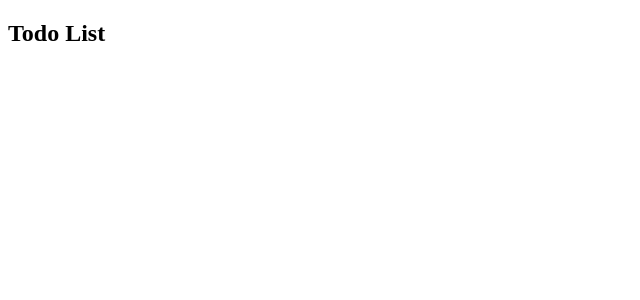
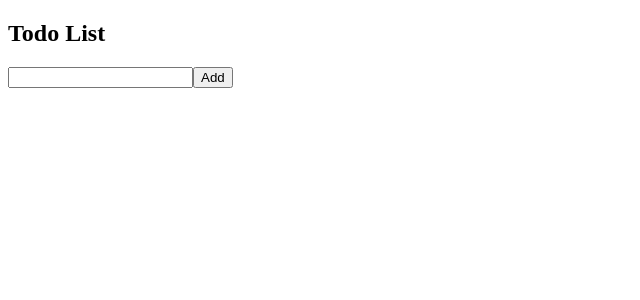
Before and after one commit to xiaojinlove/mern-todolist, a React (Vite) app in the folder todolist/: page / in a window 1280 px wide. Shown: the top 300 px of the page, without its empty margins (0-640 px from the left). Built offline with nearby package versions, Linux system fonts and the light colour scheme.

Commit message:
create Create

```diff
--- /dev/null
+++ b/todolist/src/Create.jsx
@@ -0,0 +1,11 @@
+
+function Create() {
+  return (
+    <div>
+      <input type="text" name="" id="" />
+      <button type="button">Add</button>
+    </div>
+  )
+}
+
+export default Create
--- a/todolist/src/Home.jsx
+++ b/todolist/src/Home.jsx
@@ -1,8 +1,10 @@
+import Create from "./Create"
 
 function Home() {
   return (
     <div>
       <h2>Todo List</h2>
+      <Create />
     </div>
   )
 }
```
